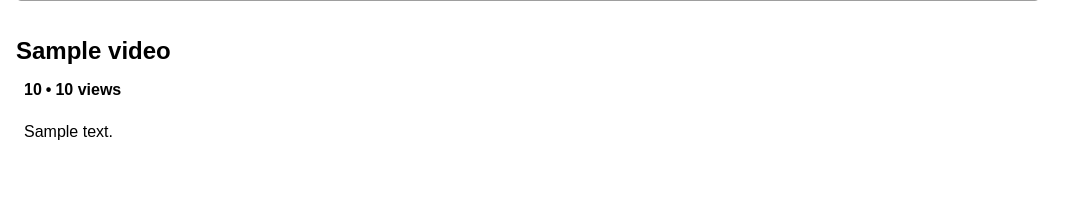
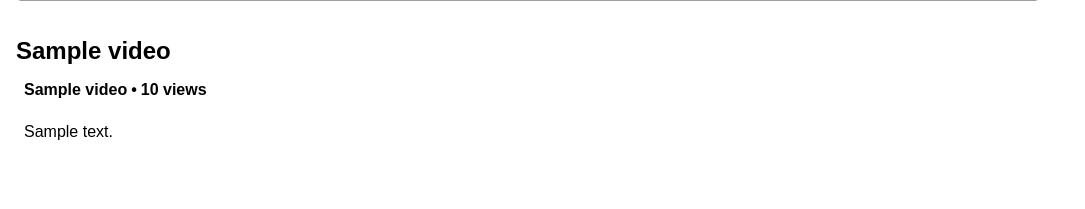
Before and after one commit to lucadye/subscribed_channels_only_youtube_frontend, a Flask app: template app/templates/video_page.html in a window 1280 px wide. Shown: the part 591-800 px from the top of the page, without its empty margins (0-1085 px from the left). Run offline with Flask 3, Linux system fonts and the light colour scheme; the template is opened without the code that fills it: most values are stand-ins (such as "Sample title", 1, 10 or a date in 2020); grey boxes are pictures that could not be loaded.

Commit message:
Replace duration with channel link on video pages

```diff
--- a/app/static/styles/video_page.css
+++ b/app/static/styles/video_page.css
@@ -50,3 +50,12 @@ h1 {
     display: inline;
     line-height: 1.25rem;
 }
+
+a {
+    color: #000;
+    text-decoration: none;
+}
+
+a:hover {
+    text-decoration: underline;
+}
--- a/app/templates/video_page.html
+++ b/app/templates/video_page.html
@@ -12,7 +12,7 @@
     <iframe src="https://www.youtube-nocookie.com/embed/{{ video.video_id }}?si=0WWbkz0vjzds1ffl" title="YouTube video player" frameborder="0" allow="accelerometer; autoplay; clipboard-write; encrypted-media; gyroscope; picture-in-picture; web-share" referrerpolicy="strict-origin-when-cross-origin" allowfullscreen></iframe>
     <h1>{{ video.title }}</h1>
     <div class="info">
-        <p>{{ video.duration }}</p>
+        <p><a href="{{ url_for('main.channel_overview', channel_id=video.channel_id) }}">{{ video.channel_name }}</a></p>
         <p>{{ video.views }} views</p>
     </div>
     <p class="description read-more">{{ video.description }}</p>
```
